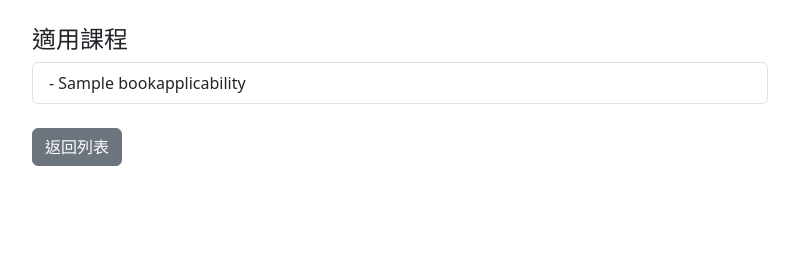
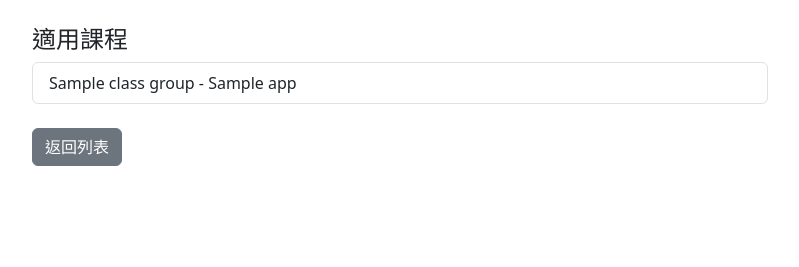
Before and after one commit to 11346080/ntubook, a Django app: template books/templates/books/book_detail.html in a window 1280 px wide. Shown: the part 384-651 px from the top of the page, without its empty margins (430-1229 px from the left). Run offline with Django 5.2, Linux system fonts and the light colour scheme; tables that the repository leaves empty hold one stand-in row (values such as "Sample post"); the template is opened without the code that fills it: values that come from a table or form of the project are taken from there, most other values are stand-ins (such as "Sample title", 1, 10 or a date in 2020); grey boxes marked "Sample" are stand-in pictures; parts of the project's set-up code (start-up, migrations or seed data) failed here and were passed over.

Commit message:
修改 - name_zh名稱使用錯誤、模板

```diff
--- a/books/templates/books/book_detail.html
+++ b/books/templates/books/book_detail.html
@@ -44,13 +44,15 @@
             {% endif %}
         </table>
 
-        {% if book.applicabilities.all %}
+        {% if applicabilities %}
         <h4 class="mt-4">適用課程</h4>
         <ul class="list-group mt-2">
-            {% for app in book.applicabilities.all %}
+            {% for app in applicabilities %}
             <li class="list-group-item">
-                <strong>{{ app.class_group.name }}</strong> - {{ app.course_name }}
+                {% if app.class_group %}{{ app.class_group.name_zh }}{% endif %} - {{ app.course_name }}
             </li>
+            {% empty %}
+            <li class="list-group-item text-muted">無適用課程資料</li>
             {% endfor %}
         </ul>
         {% endif %}
--- a/books/views.py
+++ b/books/views.py
@@ -13,3 +13,8 @@ class BookDetailView(DetailView):
     model = Book
     template_name = 'books/book_detail.html'
     context_object_name = 'book'
+
+    def get_context_data(self, **kwargs):
+        context = super().get_context_data(**kwargs)
+        context['applicabilities'] = self.object.applicabilities.all()
+        return context
```
